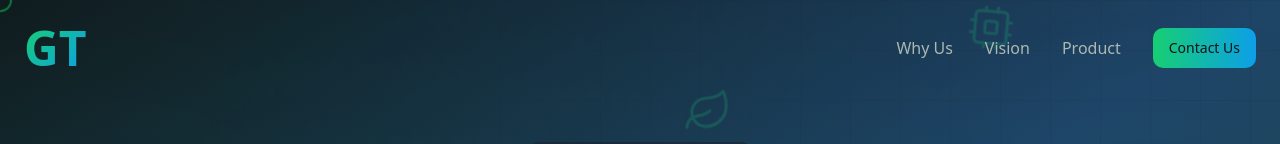
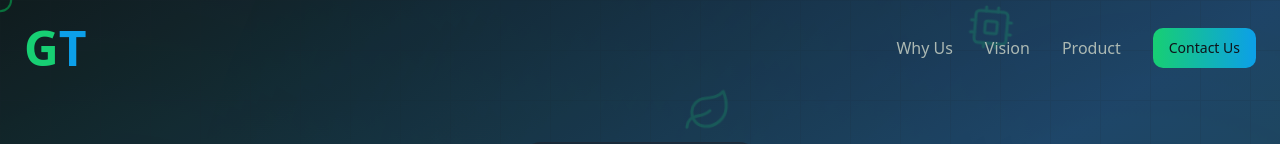
Before and after one commit to DhivyaBalakumar/greentensor-eco-web, a React (Vite) app: page / in a window 1280 px wide. Shown: the top 144 px of the page. Built offline with nearby package versions, Linux system fonts and the light colour scheme; the HTML template or start-up script is replaced by a standard one.

Commit message:
Update logo to match image
Replace gradient logo with specific colored text "GT" to match the provided image, removing the white background and ensuring it blends with the app's background.

```diff
--- a/src/components/Header.tsx
+++ b/src/components/Header.tsx
@@ -26,8 +26,9 @@ const Header = () => {
     >
       <div className="container mx-auto px-6 flex items-center justify-between">
         <div className="flex items-center gap-3">
-          <div className={`transition-all duration-500 ${scrolled ? 'text-3xl' : 'text-5xl'} font-bold gradient-text`}>
-            GT
+          <div className={`transition-all duration-500 ${scrolled ? 'text-3xl' : 'text-5xl'} font-bold flex items-center`}>
+            <span className="text-eco-green">G</span>
+            <span className="text-tech-blue">T</span>
           </div>
         </div>
 
```
